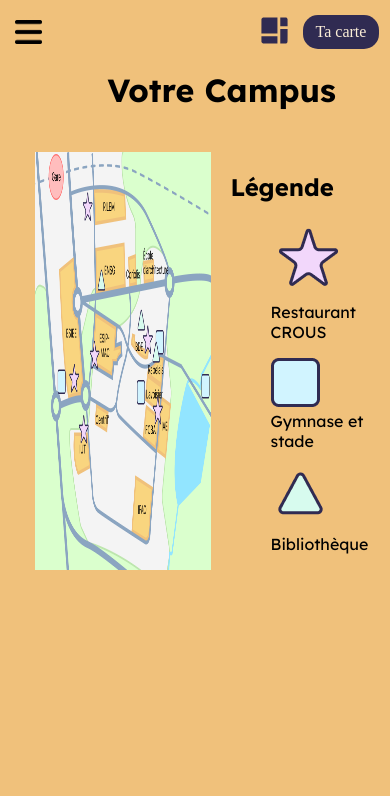
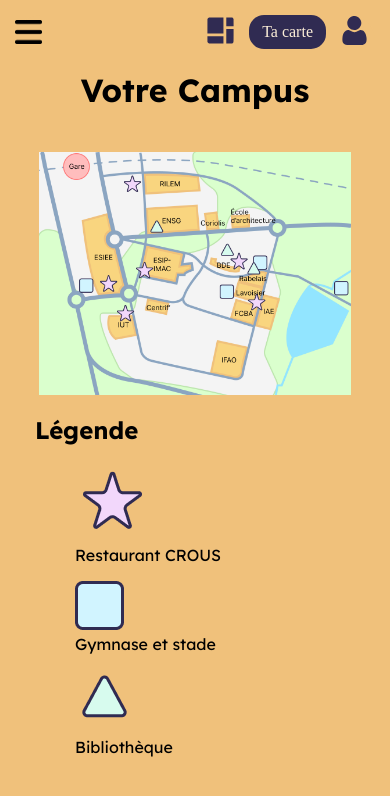
Before and after one commit to SoleneJeannin/ENT, a PHP site: page /campus.php in a window 390 px wide; the page is wider, and only the part inside the window is pictured. Shown: the top 796 px of that part. Run offline with PHP 8.4, Linux system fonts and the light colour scheme; some web fonts are replaced.

Commit message:
update campus
debut de responsivité

```diff
--- a/campus.css
+++ b/campus.css
@@ -11,3 +11,15 @@
     max-width: 45vw;
     margin-right: 20px;
 }
+
+@media (max-width: 1060px){
+    .carte{
+        flex-direction: column;
+    }
+    .img_carte{
+        min-width: 80vw;
+        margin-left: auto;
+        margin-right: auto;
+        display: block;
+    }
+}
```
